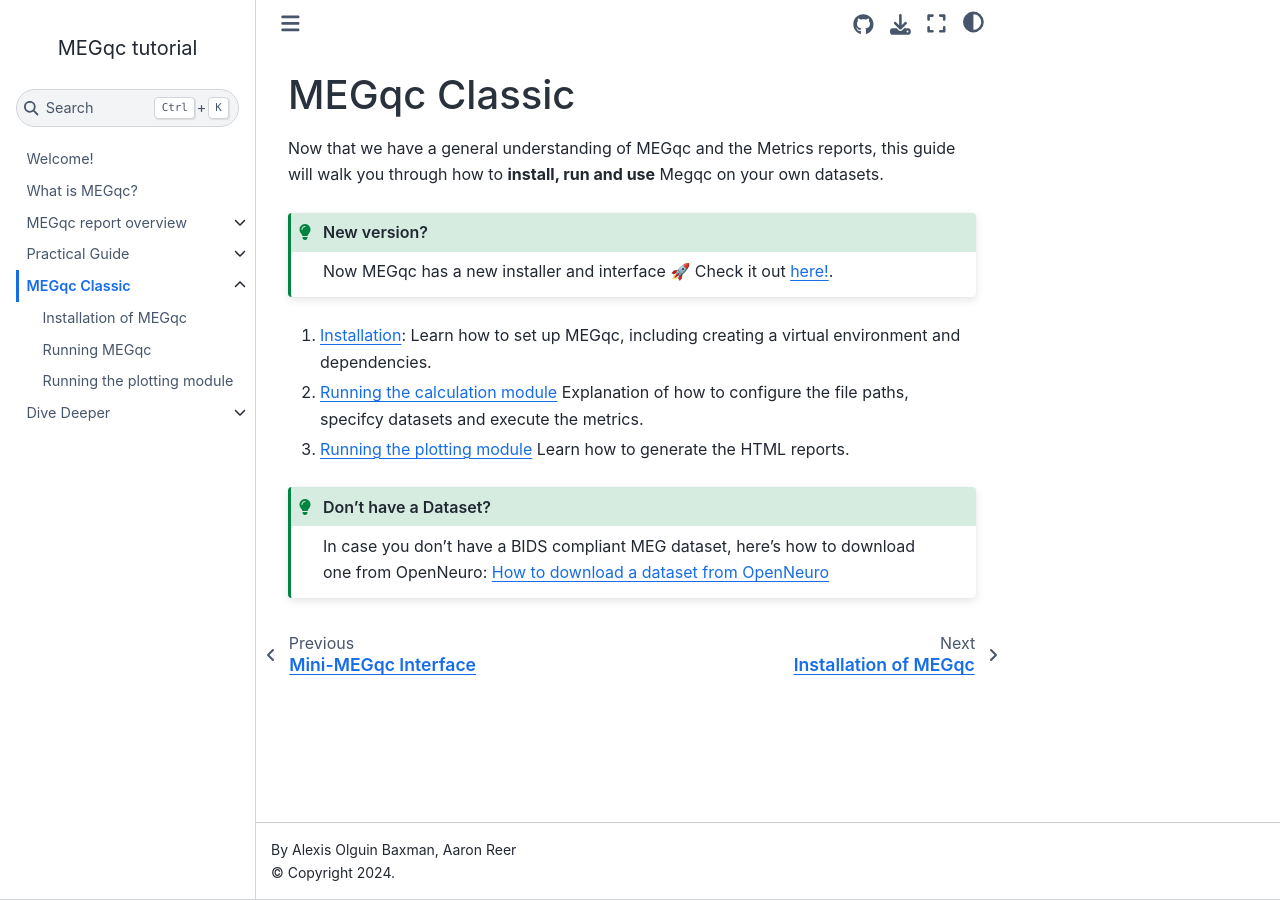
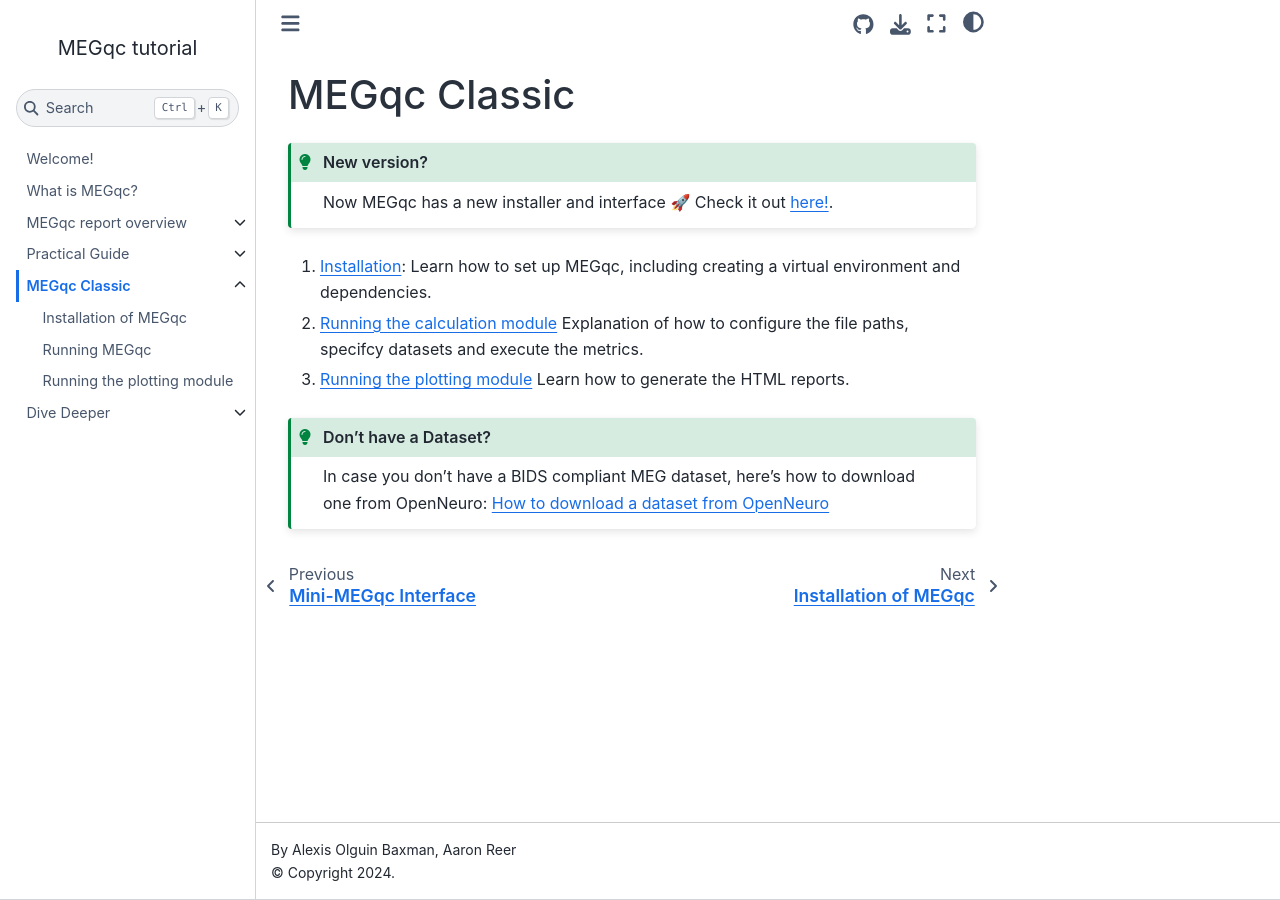
Before and after one commit to ANCPLabOldenburg/megqc_documentation, a Jupyter Book: the page built from book/old.md, in a window 1280 px wide. Built offline with Jupyter Book 1.0.4 settings and Sphinx 7.4.7 and the Sphinx Book theme 1.1.4, drawn with Linux system fonts in a browser that asks for light colours; pages that are not in the unit, such as notebooks, are missing from menus.

Commit message:
Update old.md

````diff
--- a/book/old.md
+++ b/book/old.md
@@ -1,6 +1,4 @@
 # MEGqc Classic
-Now that we have a general understanding of MEGqc and the Metrics reports, this guide will walk you through how to **install, run and use** Megqc on your own datasets.
-
 
 ```{admonition} New version?
 :class: tip
````
